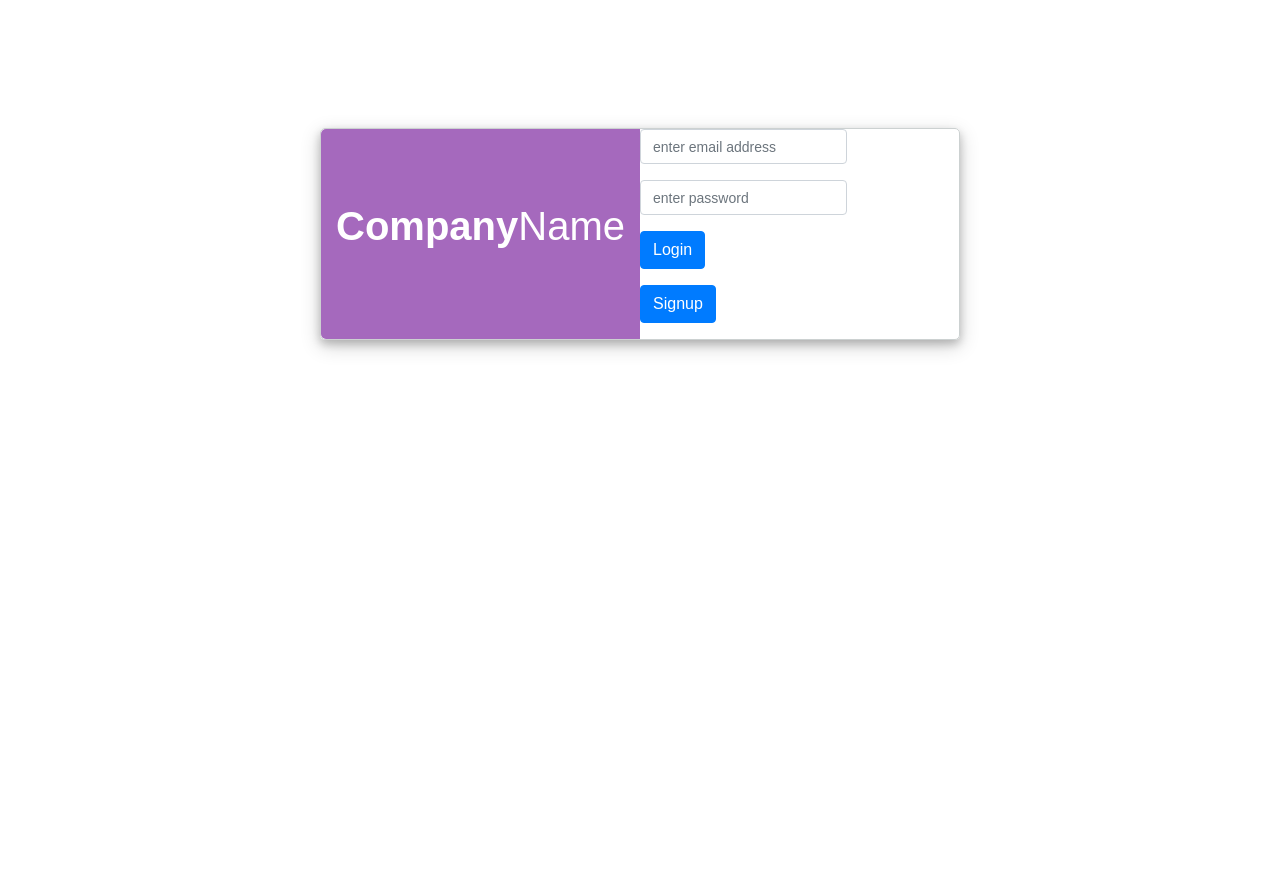
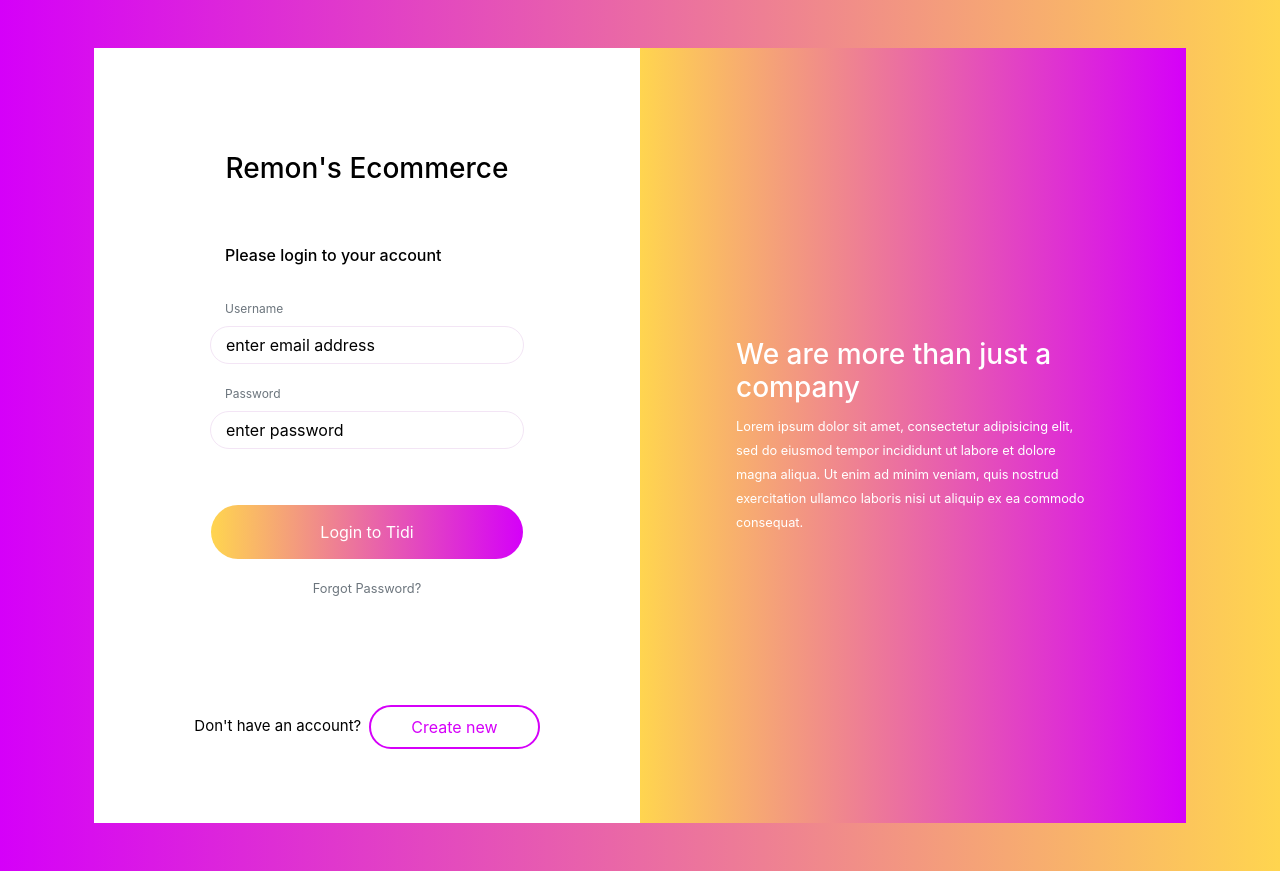
Before and after one commit to Remon-Ansary/E-Commerce, a React (Create React App) app: page / in a window 1280 px wide. Before the commit the page ends 800 px from the top, so only its background shows below. Built offline with nearby package versions, Linux system fonts and the light colour scheme; no server answers.

Commit message:
firebase

```diff
--- a/src/App.css
+++ b/src/App.css
@@ -1,67 +1,162 @@
 body {
-  font-family: 'Montserrat', sans-serif;
-  transition: 3s;
+  color: #000;
+  overflow-x: hidden;
+  height: 100%;
+  background-image: linear-gradient(to right, #D500F9, #FFD54F);
+  background-repeat: no-repeat
 }
 
-.login-container {
-  margin-top: 10%;
-  border: 1px solid #CCD1D1;
-  border-radius: 5px;
-  box-shadow: 0 4px 8px 0 rgba(0, 0, 0, 0.2), 0 6px 20px 0 rgba(0, 0, 0, 0.19);
-  max-width: 50%;
+input,
+textarea {
+  background-color: #F3E5F5;
+  border-radius: 50px !important;
+  padding: 12px 15px 12px 15px !important;
+  width: 100%;
+  box-sizing: border-box;
+  border: none !important;
+  border: 1px solid #F3E5F5 !important;
+  font-size: 16px !important;
+  color: #000 !important;
+  font-weight: 400
 }
 
-.ads {
-  background-color: #A569BD;
-  border-top-left-radius: 5px;
-  border-bottom-left-radius: 5px;
-  color: #fff;
-  padding: 15px;
-  text-align: center;
+input:focus,
+textarea:focus {
+  -moz-box-shadow: none !important;
+  -webkit-box-shadow: none !important;
+  box-shadow: none !important;
+  border: 1px solid #D500F9 !important;
+  outline-width: 0;
+  font-weight: 400
 }
 
-.ads h1 {
-  margin-top: 20%;
+button:focus {
+  -moz-box-shadow: none !important;
+  -webkit-box-shadow: none !important;
+  box-shadow: none !important;
+  outline-width: 0
 }
 
-#fl {
-  font-weight: 600;
+.card {
+  border-radius: 0;
+  border: none
 }
 
-#sl {
-  font-weight: 100 !important;
+.card1 {
+  width: 50%;
+  padding: 40px 30px 10px 30px
 }
 
-.profile-img {
-  text-align: center;
+.card2 {
+  width: 50%;
+  background-image: linear-gradient(to right, #FFD54F, #D500F9)
 }
 
-.profile-img img {
-  border-radius: 50%;
-  /* animation: mymove 2s infinite; */
+#logo {
+  width: 70px;
+  height: 60px
 }
 
-@keyframes mymove {
-  from {border: 1px solid #F2F3F4;}
-  to {border: 8px solid #F2F3F4;}
+.heading {
+  margin-bottom: 60px !important
 }
 
-.login-form {
-  padding: 15px;
+::placeholder {
+  color: #000 !important;
+  opacity: 1
 }
 
-.login-form h3 {
-  text-align: center;
-  padding-top: 15px;
-  padding-bottom: 15px;
+:-ms-input-placeholder {
+  color: #000 !important
 }
 
-.form-control {
-  font-size: 14px;
+::-ms-input-placeholder {
+  color: #000 !important
 }
 
-.forget-password a {
-  font-weight: 500;
-  text-decoration: none;
-  font-size: 14px;
+.form-control-label {
+  font-size: 12px;
+  margin-left: 15px
 }
+
+.msg-info {
+  padding-left: 15px;
+  margin-bottom: 30px
+}
+
+.btn-color {
+  border-radius: 50px;
+  color: #fff;
+  background-image: linear-gradient(to right, #FFD54F, #D500F9);
+  padding: 15px;
+  cursor: pointer;
+  border: none !important;
+  margin-top: 40px
+}
+
+.btn-color:hover {
+  color: #fff;
+  background-image: linear-gradient(to right, #D500F9, #FFD54F)
+}
+
+.btn-white {
+  border-radius: 50px;
+  color: #D500F9;
+  background-color: #fff;
+  padding: 8px 40px;
+  cursor: pointer;
+  border: 2px solid #D500F9 !important
+}
+
+.btn-white:hover {
+  color: #fff;
+  background-image: linear-gradient(to right, #FFD54F, #D500F9)
+}
+
+a {
+  color: #000
+}
+
+a:hover {
+  color: #000
+}
+
+.bottom {
+  width: 100%;
+  margin-top: 50px !important
+}
+
+.sm-text {
+  font-size: 15px
+}
+
+@media screen and (max-width: 992px) {
+  .card1 {
+      width: 100%;
+      padding: 40px 30px 10px 30px
+  }
+
+  .card2 {
+      width: 100%
+  }
+
+  .right {
+      margin-top: 100px !important;
+      margin-bottom: 100px !important
+  }
+}
+
+@media screen and (max-width: 768px) {
+  .container {
+      padding: 10px !important
+  }
+
+  .card2 {
+      padding: 50px
+  }
+
+  .right {
+      margin-top: 50px !important;
+      margin-bottom: 50px !important
+  }
+}
--- a/src/auth/Login.js
+++ b/src/auth/Login.js
@@ -44,47 +44,6 @@ class Login extends React.Component {
         return (
 
 
-
-            <div className="container login-container">
-
-                <div class="row">
-                    <div class="col-md-6 ads">
-                        <h1><span id="fl">Company</span><span id="sl">Name</span></h1>
-                    </div>
-
-                    <form>
-                <div class="form-group">
-                    <input className="form-control"
-                        type="email"
-                        id="email"
-                        name="email"
-                        placeholder="enter email address"
-                        onChange={this.handleChange}
-                        value={this.state.email} />
-                </div>
-
-                <div class="form-group">
-                    <input className="form-control"
-                        name="password"
-                        type="password"
-                        onChange={this.handleChange}
-                        id="password"
-                        placeholder="enter password"
-                        value={this.state.password} />
-                </div>
-
-                <div class="form-group">
-                    <button className="btn btn-primary" onClick={this.login}>Login</button>
-                </div>
-
-                <div class="form-group">
-                    <button className="btn btn-primary" onClick={this.signup}>Signup</button>
-                </div>
-                </form>
-
-            </div>
-            </div>
-
             // <div>
             // <input
             // type="email"
@@ -105,7 +64,59 @@ class Login extends React.Component {
             // <button onClick={this.signup}>Signup</button>
             // </div>
 
+            <div>
+                <div className="container px-4 py-5 mx-auto">
+                    <div className="card card0">
+                        <div className="d-flex flex-lg-row flex-column-reverse">
+                            <div className="card card1">
+                                <div className="row justify-content-center my-auto">
+                                    <div className="col-md-8 col-10 my-5">
+                                        <div className="row justify-content-center px-3 mb-3"> </div>
+                                        <h3 className="mb-5 text-center heading">Remon's Ecommerce</h3>
+                                        <h6 className="msg-info">Please login to your account</h6>
+                                        <div className="form-group"> <label className="form-control-label text-muted">Username</label>
 
+                                            <input
+                                             type="email"
+                                             id="email"
+                                             name="email"
+                                             placeholder="enter email address"
+                                             onChange={this.handleChange}
+                                             value={this.state.email}
+                                            className="form-control" />
+
+                                        </div>
+                                        <div className="form-group"> <label className="form-control-label text-muted">Password</label>
+
+                                         <input
+                                          name="password"
+                                          type= "password"
+                                          onChange={this.handleChange}
+                                          id="password"
+                                          placeholder="enter password"
+                                          value={this.state.password}
+                                         className="form-control" />
+
+                                         </div>
+                                        <div className="row justify-content-center my-3 px-3"> <button  onClick={this.login} className="btn-block btn-color">Login to Tidi</button> </div>
+                                        <div className="row justify-content-center my-2"> <a href="#"><small className="text-muted">Forgot Password?</small></a> </div>
+                                    </div>
+                                </div>
+                                <div className="bottom text-center mb-5">
+                                    <p href="#" className="sm-text mx-auto mb-3">Don't have an account?<button  onClick={this.signup} className="btn btn-white ml-2">Create new</button></p>
+                                </div>
+                            </div>
+                            <div className="card card2">
+                                <div className="my-auto mx-md-5 px-md-5 right">
+                                    <h3 className="text-white">We are more than just a company</h3> <small className="text-white">
+                                        Lorem ipsum dolor sit amet, consectetur adipisicing elit, sed do eiusmod tempor incididunt ut labore et dolore magna aliqua.
+                                         Ut enim ad minim veniam, quis nostrud exercitation ullamco laboris nisi ut aliquip ex ea commodo consequat.</small>
+                                </div>
+                            </div>
+                        </div>
+                    </div>
+                </div>
+            </div>
 
 
         )
```
